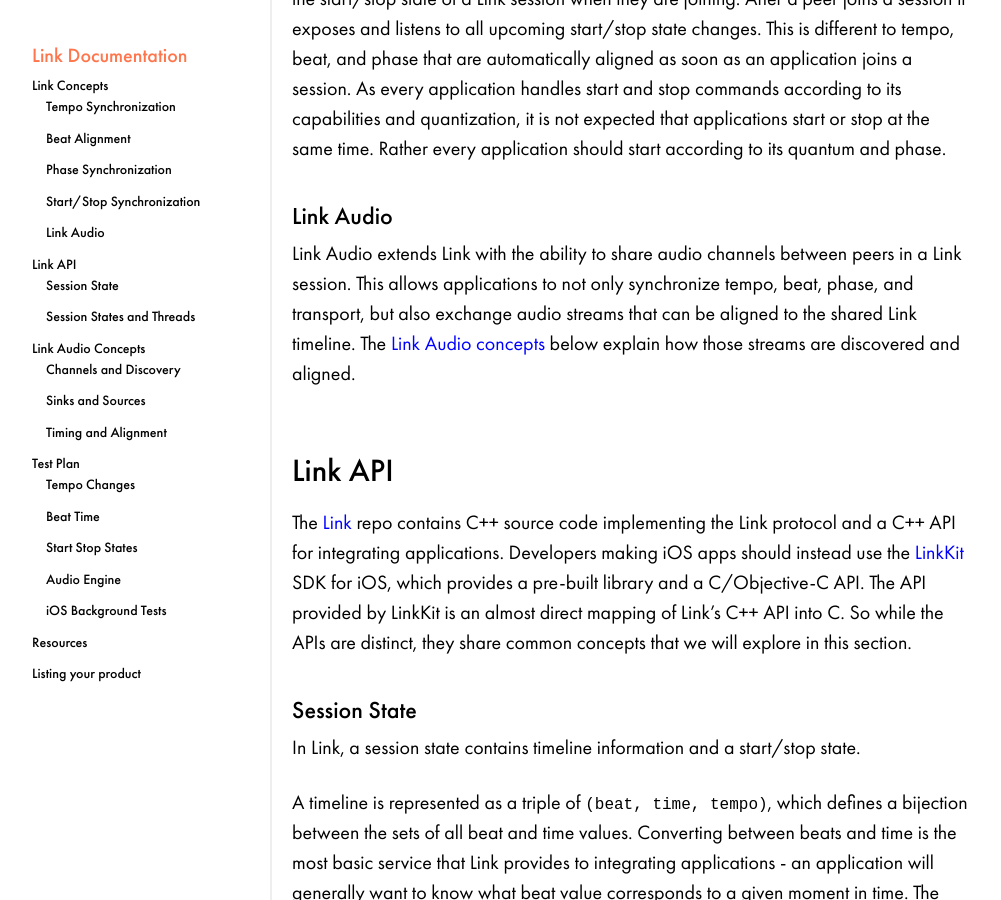
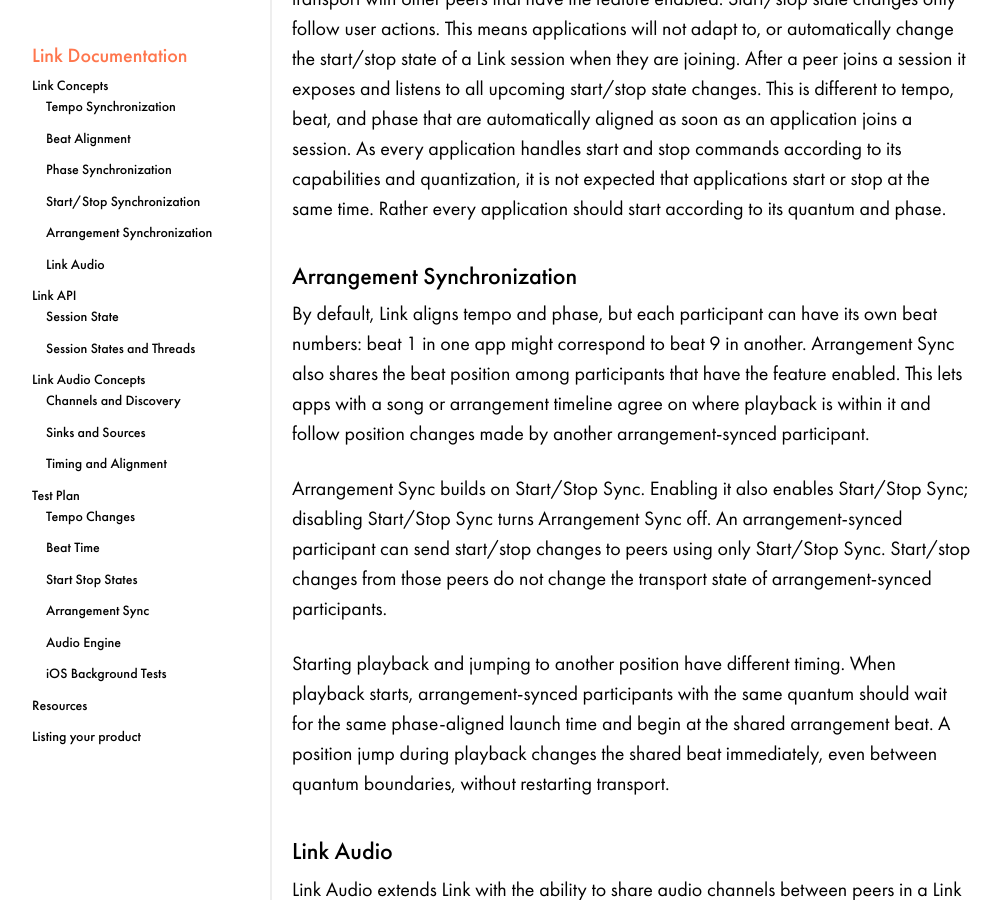
Before and after one commit to Ableton/ableton.github.io, a Jekyll site: the page built from link/index.md, in a window 1280 px wide and 900 px high, scrolled down 3543 px. Shown: the whole window, without its empty margins (8-1009 px from the left). Built offline with Jekyll 4.4.1, drawn with Linux system fonts in a browser that asks for light colours; some of the changed text lies outside the part shown.

Commit message:
Add Link Arrangement Sync documentation

```diff
--- a/_includes/link/toc.html
+++ b/_includes/link/toc.html
@@ -22,6 +22,7 @@
         <li class="toc__list__item"><a href="{{ site.baseurl }}/link/#beat-alignment">Beat Alignment</a></li>
         <li class="toc__list__item"><a href="{{ site.baseurl }}/link/#phase-synchronization">Phase Synchronization</a></li>
         <li class="toc__list__item"><a href="{{ site.baseurl }}/link/#startstop-synchronization">Start/Stop Synchronization</a></li>
+        <li class="toc__list__item"><a href="{{ site.baseurl }}/link/#arrangement-synchronization">Arrangement Synchronization</a></li>
         <li class="toc__list__item"><a href="{{ site.baseurl }}/link/#link-audio">Link Audio</a></li>
       </ul>
     </li>
@@ -43,6 +44,7 @@
         <li class="toc__list__item"><a href="{{ site.baseurl }}/link/#tempo-changes">Tempo Changes</a></li>
         <li class="toc__list__item"><a href="{{ site.baseurl }}/link/#beat-time">Beat Time</a></li>
         <li class="toc__list__item"><a href="{{ site.baseurl }}/link/#start-stop-states">Start Stop States</a></li>
+        <li class="toc__list__item"><a href="{{ site.baseurl }}/link/#arrangement-sync">Arrangement Sync</a></li>
         <li class="toc__list__item"><a href="{{ site.baseurl }}/link/#audio-engine">Audio Engine</a></li>
         <li class="toc__list__item"><a href="{{ site.baseurl }}/link/#ios-specific-background-behavior-tests">iOS Background Tests</a></li>
       </ul>
--- a/link/index.md
+++ b/link/index.md
@@ -7,11 +7,12 @@ title: Link Documentation
 # Ableton Link
 
 [Ableton Link](https://ableton.com/link) is a technology that synchronizes musical beat,
-tempo, phase, and start/stop commands across multiple applications running on one or more
-devices. Applications on devices connected to a local network discover each other
-automatically and form a musical session in which each participant can perform
-independently: anyone can start or stop while still staying in time. Anyone can change
-the tempo, the others will follow. Anyone can join or leave without disrupting the session.
+tempo, phase, and optionally start/stop commands and arrangement position across multiple
+applications running on one or more devices. Applications on devices connected to a local
+network discover each other automatically and form a musical session in which each
+participant can perform independently: anyone can start or stop while still staying in
+time. Anyone can change the tempo, the others will follow. Anyone can join or leave
+without disrupting the session.
 
 Ableton provides two options for developers interested in integrating Link into their
 musical applications:
@@ -39,6 +40,7 @@ the most natural way to map your application's musical concepts onto Link's
 synchronization model. For this reason, it's important to gain an intuitive understanding
 of how Link synchronizes **tempo**, **beat**, and **phase**.
 Version 3 of Link makes it possible to share **start** and **stop** commands.
+Arrangement Sync can additionally share the position in an arrangement.
 
 ### Tempo Synchronization
 
@@ -123,6 +125,25 @@ soon as an application joins a session.
 As every application handles start and stop commands according to its capabilities and
 quantization, it is not expected that applications start or stop at the same time. Rather
 every application should start according to its quantum and phase.
+
+### Arrangement Synchronization
+
+By default, Link aligns tempo and phase, but each participant can have its own beat numbers:
+beat 1 in one app might correspond to beat 9 in another. Arrangement Sync also shares the
+beat position among participants that have the feature enabled. This lets apps with a
+song or arrangement timeline agree on where playback is within it and follow position
+changes made by another arrangement-synced participant.
+
+Arrangement Sync builds on Start/Stop Sync. Enabling it also enables Start/Stop Sync;
+disabling Start/Stop Sync turns Arrangement Sync off. An arrangement-synced participant
+can send start/stop changes to peers using only Start/Stop Sync. Start/stop changes from
+those peers do not change the transport state of arrangement-synced participants.
+
+Starting playback and jumping to another position have different timing. When playback
+starts, arrangement-synced participants with the same quantum should wait for the same
+phase-aligned launch time and begin at the shared arrangement beat. A position jump during
+playback changes the shared beat immediately, even between quantum boundaries, without
+restarting transport.
 
 ### Link Audio
 
@@ -320,6 +341,25 @@ Apps that are already in a session should never have any kind of beat time or au
 - Stop playback in App &rarr; App and LinkHut should stop playback.
 - Start playback in App &rarr; App and LinkHut should start playback according to their quantizations.
 
+### Arrangement Sync
+
+These cases apply to apps that support Arrangement Sync.
+
+#### ARRANGEMENT-1: Arrangement-synced peers share their position and launch time.
+
+- Open LinkHut and App, enable Link and Arrangement Sync in both, and set both quantums to the same value. Leave both stopped.
+- Start playback in LinkHut &rarr; both should begin at the same quantized launch time and
+  show the same arrangement beat as playback advances.
+- Stop playback in App &rarr; both should stop.
+- Start playback in App &rarr; both should again begin at the same quantized launch time
+  and continue from the same arrangement beat.
+
+#### ARRANGEMENT-2: A position jump is shared immediately without restarting playback.
+
+- Open LinkHut and App, enable Link and Arrangement Sync in both, set both quantums to the same value and start playback.
+- After playback has advanced several bars, initiate a beat time jump in LinkHut &rarr; both peers should jump to beat 0 immediately, without waiting for the next boundary or restarting transport.
+- If App supports seeking, jump to another arrangement beat in App &rarr; LinkHut should follow immediately while both continue playing.
+
 ### Audio Engine
 
 These cases verify the correct implementation of latency compensation within an app's audio engine.
```
